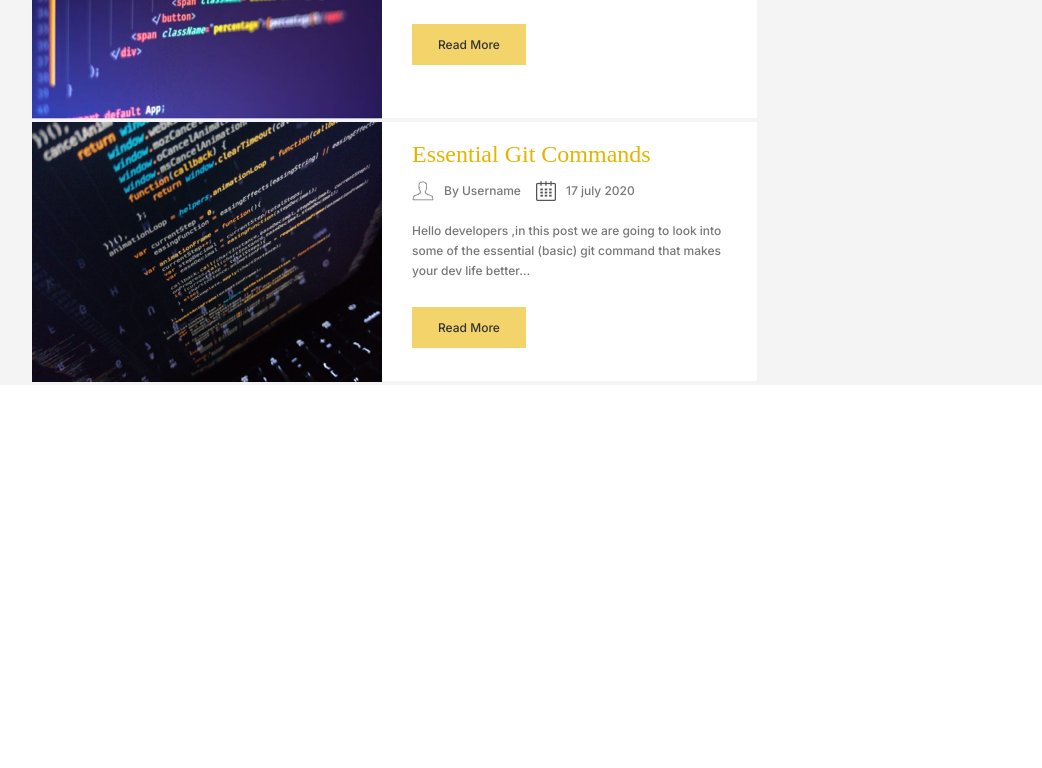
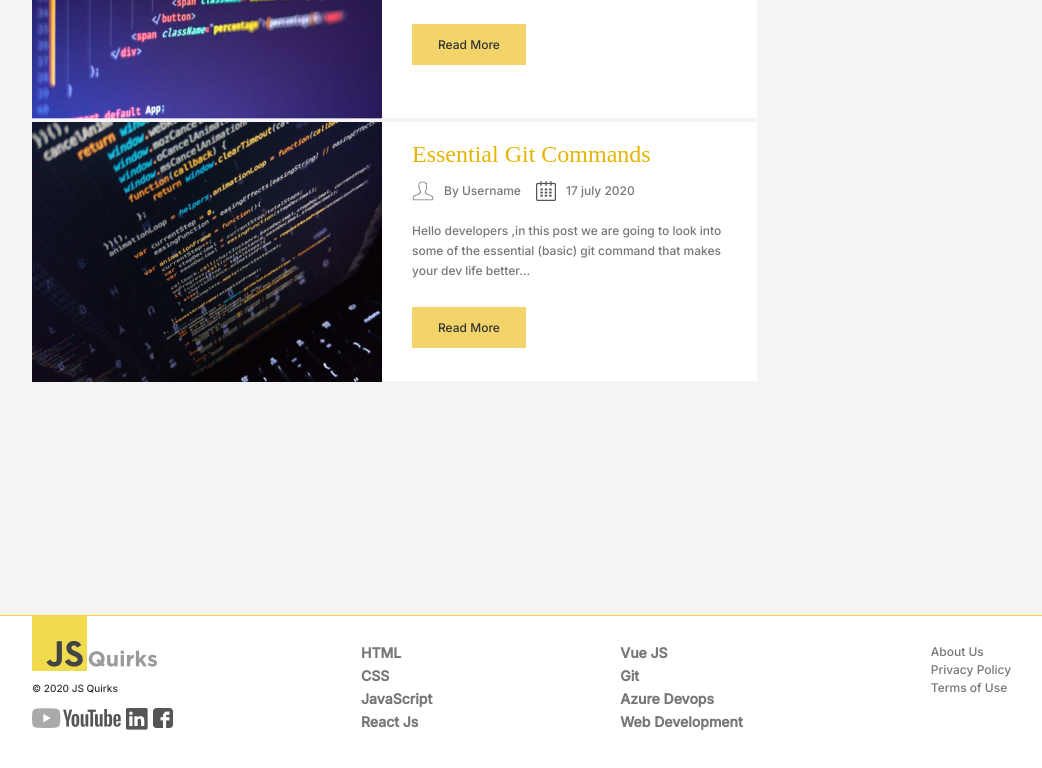
Before and after one commit to riplan07/jsquirks.github.io, a plain HTML site: page index.html in a window 1280 px wide. Shown: the part 1426-2194 px from the top of the page, without its empty margins (32-1074 px from the left). Before the commit the page ends 1811 px from the top, so only its background shows below. Drawn offline with Linux system fonts and the light colour scheme.

Commit message:
Adding footer section

```diff
--- a/index.html
+++ b/index.html
@@ -157,7 +157,53 @@
                 </div>
                 </div>
             </section>
+            <footer>
+                <div class="container">
+                <div class="footer-container">
+                    <div class="footer-logo">
+                        <div>
+                            <img src="images/quirks.png" alt="issue">
+                        </div>
+                        <p>© 2020 JS Quirks</p>
+                        <div class="footer-social-media">
+                            <div>
+                                <img src="images/youtube.png" alt="youtube">
+                            </div>
+                            <div>
+                                <img class="footer-social-icon" src="images/liinkedin.png" alt="linked in">
+                            </div>
+                            <div>
+                                <img class="footer-social-icon" src="images/facebook.png" alt="facebook">
+                            </div>
 
+                        </div>
+                    </div>
+                    <div class="footer-item">
+                        <ul>
+                            <li>HTML</li>
+                            <li>CSS</li>
+                            <li>JavaScript</li>
+                            <li>React Js</li>
+                        </ul>
+                    </div>
+                    <div class="footer-item">
+                        <ul>
+                            <li>Vue JS</li>
+                            <li>Git</li>
+                            <li>Azure Devops</li>
+                            <li>Web Development</li>
+                        </ul>
+                    </div>
+                    <div class="footer-item-2">
+                        <ul>
+                            <li>About Us</li>
+                            <li>Privacy Policy</li>
+                            <li>Terms of Use</li>
+                        </ul>
+                    </div>
+                </div>
+                <div>
+            </footer>
         </div>
     </body>
 </html>
--- a/style.css
+++ b/style.css
@@ -143,6 +143,8 @@ section
 {
     position:relative;
 }
+
+/* ..................................main section........................ */
 /* ..............................article-section........................ */
 .main-container
 {
@@ -156,7 +158,11 @@ section
     font-family: RobotoSlab;
     font-size: 18px;
     border:none;
-    padding:6px 12px;
+    padding: 6px 18px 6px 10px;
+}
+.article-section
+{
+    margin-bottom:20%;
 }
 .article-container
 {
@@ -231,7 +237,7 @@ section
     font-family: RobotoSlab;
     font-size: 18px;
     border:none;
-    padding:6px 12px;
+    padding: 6px 18px 6px 10px;
 }
 .tags-img-content
 {
@@ -252,7 +258,7 @@ section
     font-family: RobotoSlab;
     font-size: 18px;
     border:none;
-    padding:6px 12px;
+    padding: 6px 18px 6px 10px;
 }
 .resources-text-content ul
 {
@@ -268,3 +274,59 @@ section
     padding:4px;
     font-weight: 500;
 }
+/* .........................main-section-end................. */
+/* ......................footer......................... */
+footer
+{
+    border-top: 1px solid #fed33a;
+}
+.footer-container
+{
+    display:flex;
+    justify-content: space-between;
+    width:85%;
+}
+.footer-logo
+{
+    margin-bottom:30px;
+}
+.footer-logo p
+{
+    font-size: 10px;
+    font-family:Inter;
+    color:#333333;
+    /* padding:18px 0 27px; */
+    padding: 9px 0 15px;
+}
+.footer-social-media
+{
+    display:flex;
+}
+.footer-social-icon
+{
+    margin-left:5px;
+}
+.footer-item
+{
+    font-family: Inter;
+    font-size: 14px;
+    font-weight: bold;
+    color:#777777;
+    padding:30px 0;
+}
+.footer-item ul li
+{
+    padding-bottom:9px;
+}
+.footer-item-2
+{
+    font-family: Inter;
+    font-size: 12px;
+    font-weight: 500;
+    color:#777777;
+    padding:30px 0;
+}
+.footer-item-2 ul li
+{
+    padding-bottom:6px;
+}
```
